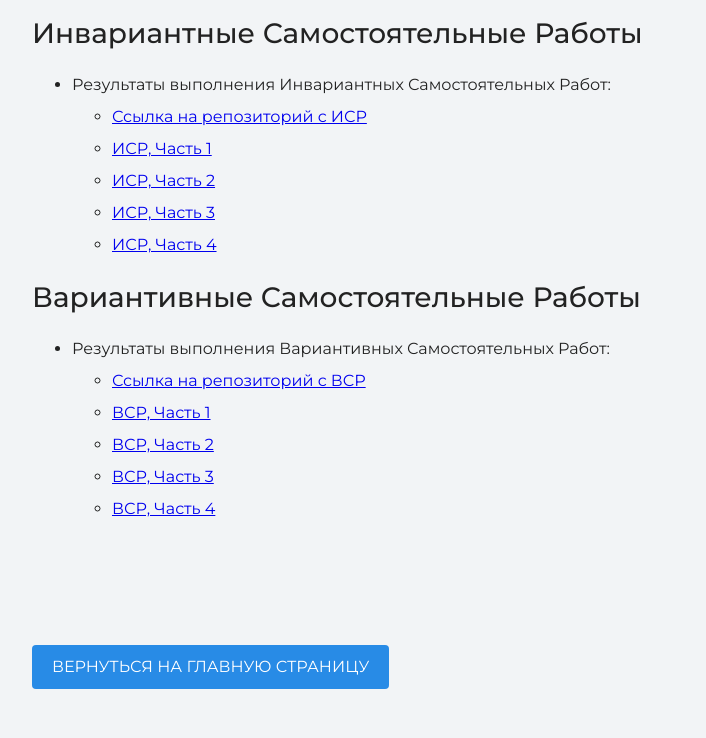
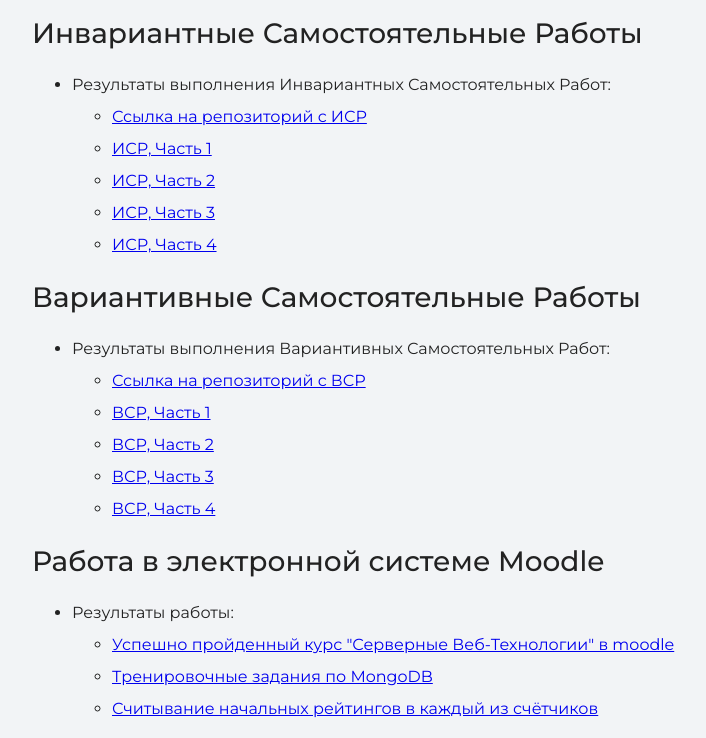
Before and after one commit to ilya-s-h/Web_Tech_3.4Sem, a plain HTML site: page index.html in a window 1280 px wide. Shown: the part 4544-5282 px from the top of the page, without its empty margins (144-850 px from the left). Drawn offline with nearby package versions, Linux system fonts and the light colour scheme.

Commit message:
Update index.html

```diff
--- a/index.html
+++ b/index.html
@@ -98,7 +98,7 @@
       <div>
       <h3 id="Moodle">Работа в электронной системе Moodle</h3>
       <ul>
-        <li>Результаты выполнения Вариантивных Самостоятельных Работ:
+        <li>Результаты работы:
           <ul>
             <li><a href="https://github.com/ilya-s-h/Web_Tech_3_4_sem/tree/main/Tasks/Moodle/Goss_Kurs.pdf" target="_blank">Успешно пройденный курс "Веб-проектирование и веб-языки" на node-server.online</a></li>
             <li><a href="https://github.com/ilya-s-h/Web_Tech_3_4_sem/tree/main/Tasks/Moodle/Web_kurs.pdf" target="_blank">Успешно пройденный курс "Веб-проектирование" в moodle</a></li>
@@ -193,6 +193,20 @@
       </ul>
       </div>
 
+      <div>
+      <h3 id="Moodle2">Работа в электронной системе Moodle</h3>
+      <ul>
+        <li>Результаты работы:
+          <ul>
+            <li><a href="https://github.com/ilya-s-h/Web_Tech_3_4_sem/tree/main/Tasks/Moodle2/Serv_kurs.pdf" target="_blank">Успешно пройденный курс "Серверные Веб-Технологии" в moodle</a></li>
+            <li><a href="https://github.com/ilya-s-h/Web_Tech_3_4_sem/tree/main/Tasks/Moodle2/1.pdf" target="_blank">Тренировочные задания по MongoDB</a></li>
+            <li><a href="https://github.com/ilya-s-h/Web_Tech_3_4_sem/tree/main/Tasks/Moodle2/2.pdf" target="_blank">Считывание начальных рейтингов в каждый из счётчиков</a></li>
+          </ul>
+        </li>
+      </ul>
+      </div>
+
+
     </div>
     </section>
 
```
